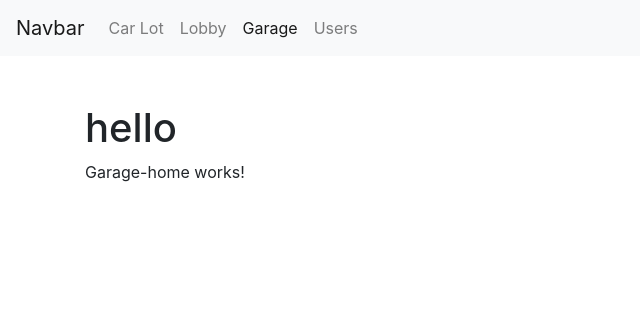
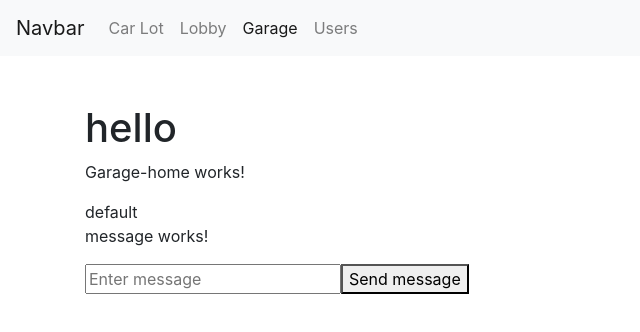
Before and after one commit to markwartman1/CarRental, an Angular app: page /garage in a window 1280 px wide. Shown: the top 332 px of the page, without its empty margins (0-640 px from the left). Built offline with nearby package versions, Linux system fonts and the light colour scheme; what angular-in-memory-web-api would draw is missing.

Commit message:
Subject/Subscription inter-component communication accomplished in the Garage Module

```diff
--- a/src/app/garage/garage.module.ts
+++ b/src/app/garage/garage.module.ts
@@ -3,10 +3,11 @@ import { CommonModule } from '@angular/common';
 
 import { GarageRoutingModule } from './garage-routing.module';
 import { HomeComponent } from './home/home.component';
+import { MessageComponent } from './message/message.component';
 
 
 @NgModule({
-  declarations: [HomeComponent],
+  declarations: [HomeComponent, MessageComponent],
   imports: [
     CommonModule,
     GarageRoutingModule
--- a/src/app/garage/home/home.component.html
+++ b/src/app/garage/home/home.component.html
@@ -1 +1,7 @@
 <p>Garage-home works!</p>
+
+<div *ngIf="message">
+    {{message}}
+  </div>
+
+<app-message></app-message>
--- a/src/app/garage/home/home.component.ts
+++ b/src/app/garage/home/home.component.ts
@@ -1,4 +1,6 @@
 import { Component, OnInit } from '@angular/core';
+import { Subscription } from 'rxjs';
+import { MessageService } from '../service/message.service';
 
 @Component({
   selector: 'app-home',
@@ -7,9 +9,14 @@ import { Component, OnInit } from '@angular/core';
 })
 export class HomeComponent implements OnInit {
 
-  constructor() { }
+  message: string = "default";
+  subscription: Subscription;
+
+  constructor(public messageService: MessageService) { }
 
   ngOnInit(): void {
+
+    this.subscription = this.messageService.message.subscribe(mess => this.message = mess);
   }
 
 }
--- /dev/null
+++ b/src/app/garage/message/message.component.html
@@ -0,0 +1,4 @@
+<p>message works!</p>
+
+<input type="text" placeholder="Enter message" #message>
+<button type="button" (click)="setMessage(message)" >Send message</button>
--- /dev/null
+++ b/src/app/garage/message/message.component.ts
@@ -0,0 +1,21 @@
+import { Component, OnInit } from '@angular/core';
+import { MessageService } from '../service/message.service';
+
+@Component({
+  selector: 'app-message',
+  templateUrl: './message.component.html',
+  styleUrls: ['./message.component.css']
+})
+export class MessageComponent implements OnInit {
+
+  constructor(public messageService: MessageService) { }
+
+  ngOnInit(): void {
+  }
+
+  setMessage(event) {
+    console.log(event.value);
+    this.messageService.setMessage(event.value);
+  }
+
+}
--- /dev/null
+++ b/src/app/garage/service/message.service.ts
@@ -0,0 +1,18 @@
+import { Injectable } from '@angular/core';
+import { Subject } from "rxjs";
+
+@Injectable({
+  providedIn: 'root'
+})
+export class MessageService {
+
+  constructor() { }
+
+  public message = new Subject<string>();
+
+  setMessage(value: string) {
+    this.message.next(value);
+    //it is publishing this value to all the subscribers
+    //that have already subscribed to this message
+  }
+}
```
Also changed, not shown: src/app/garage/message/message.component.css (added), 2 other files (tests, documents, lock files or other folders).
